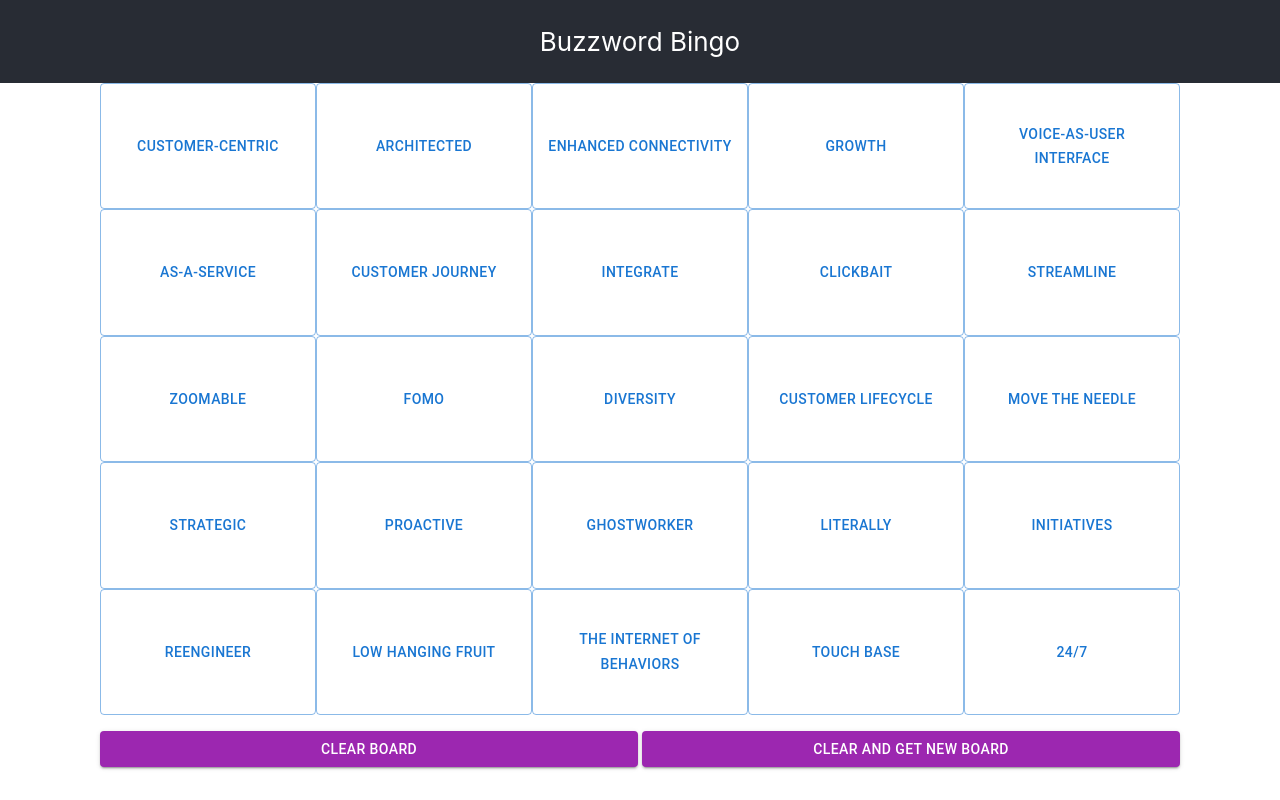
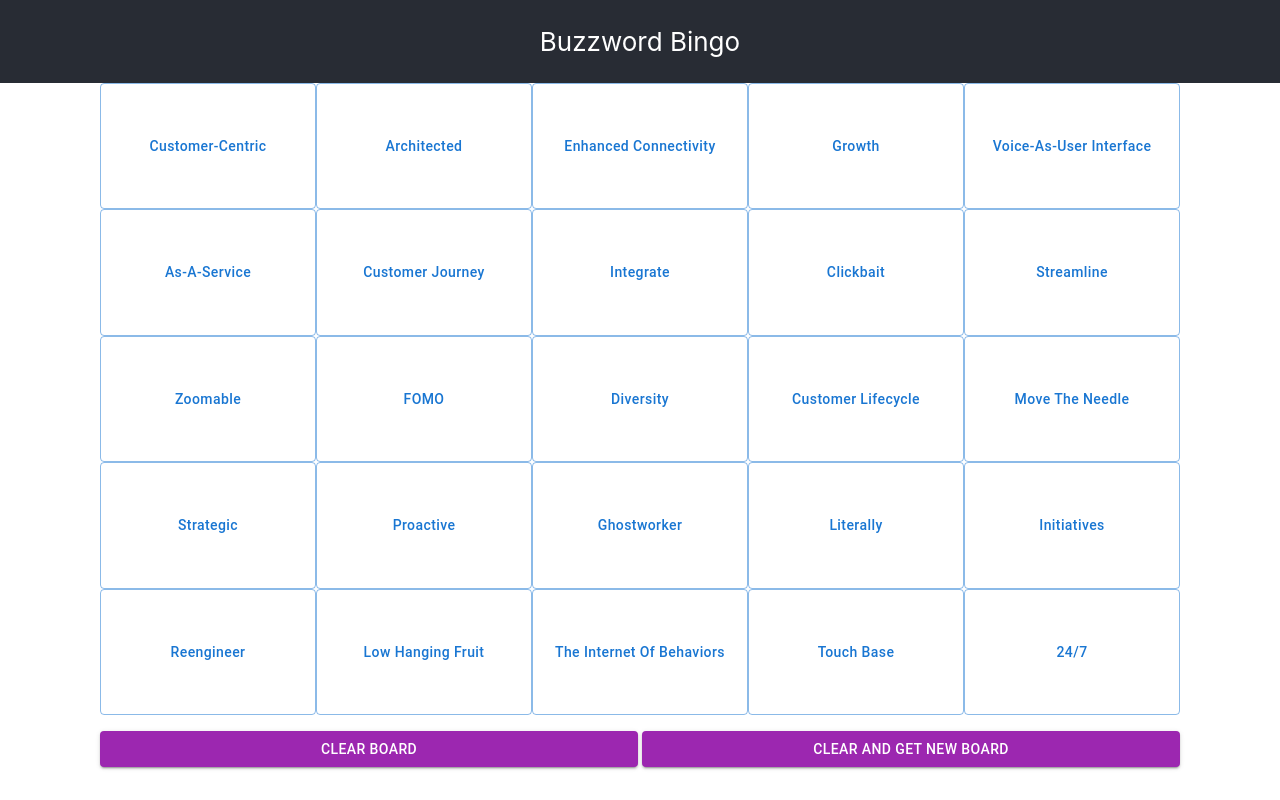
Before and after one commit to Axolodev/azeti-challenge, a Next.js app: page / in a window 1280 px wide. Built offline with nearby package versions, Linux system fonts and the light colour scheme.

Commit message:
fix: fix text capitalization

```diff
--- a/src/styles/square.module.css
+++ b/src/styles/square.module.css
@@ -1,4 +1,5 @@
-.square {
+/** double class to force priority */
+.square.square {
   word-break: break-word;
   text-transform: capitalize;
   overflow: hidden;
```
